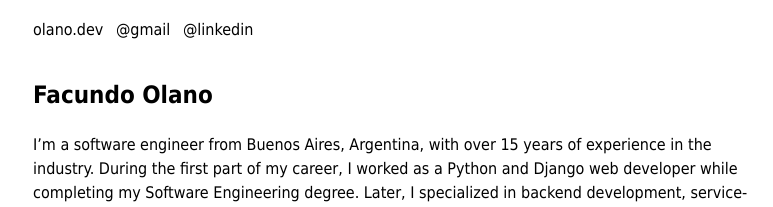
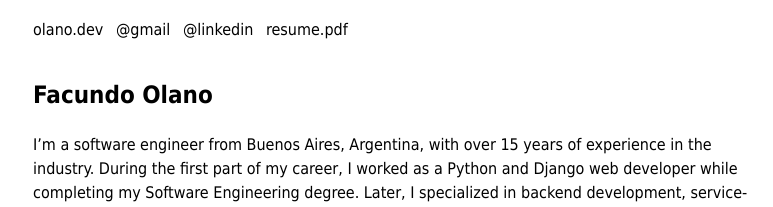
Before and after one commit to facundoolano/olano.dev, a Jekyll site: the page built from work/index.md, in a window 1280 px wide and 900 px high. Shown: the top 207 px of the window, without its empty margins (247-1020 px from the left). Built offline with Jekyll 4.4.1, drawn with Linux system fonts in a browser that asks for light colours.

Commit message:
add resume.pdf

```diff
--- a/work/index.md
+++ b/work/index.md
@@ -1,7 +1,7 @@
 ---
 layout: default
 title: Facundo Olano
-sections: [["mailto:facundo.olano@gmail.com", "@gmail"], ["https://www.linkedin.com/in/facundoolano/", "@linkedin"]]
+sections: [["mailto:facundo.olano@gmail.com", "@gmail"], ["https://www.linkedin.com/in/facundoolano/", "@linkedin"], ["/work/resume.pdf", "resume.pdf"]]
 ---
 
 I'm a software engineer from Buenos Aires, Argentina, with over 15 years of experience in the industry.
```
Also changed, not shown: index.md (+1 -1 lines), 2 other files.
